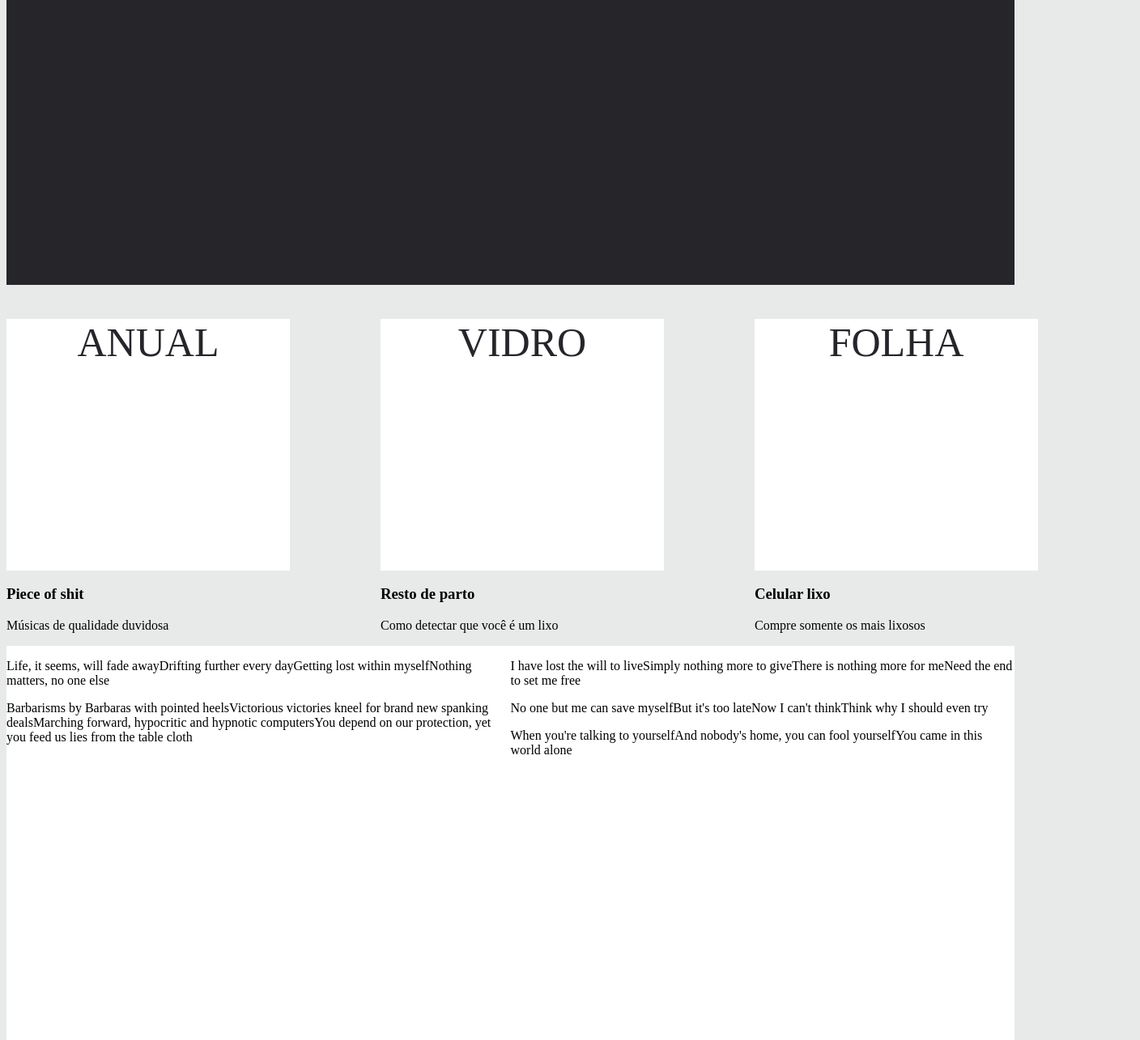
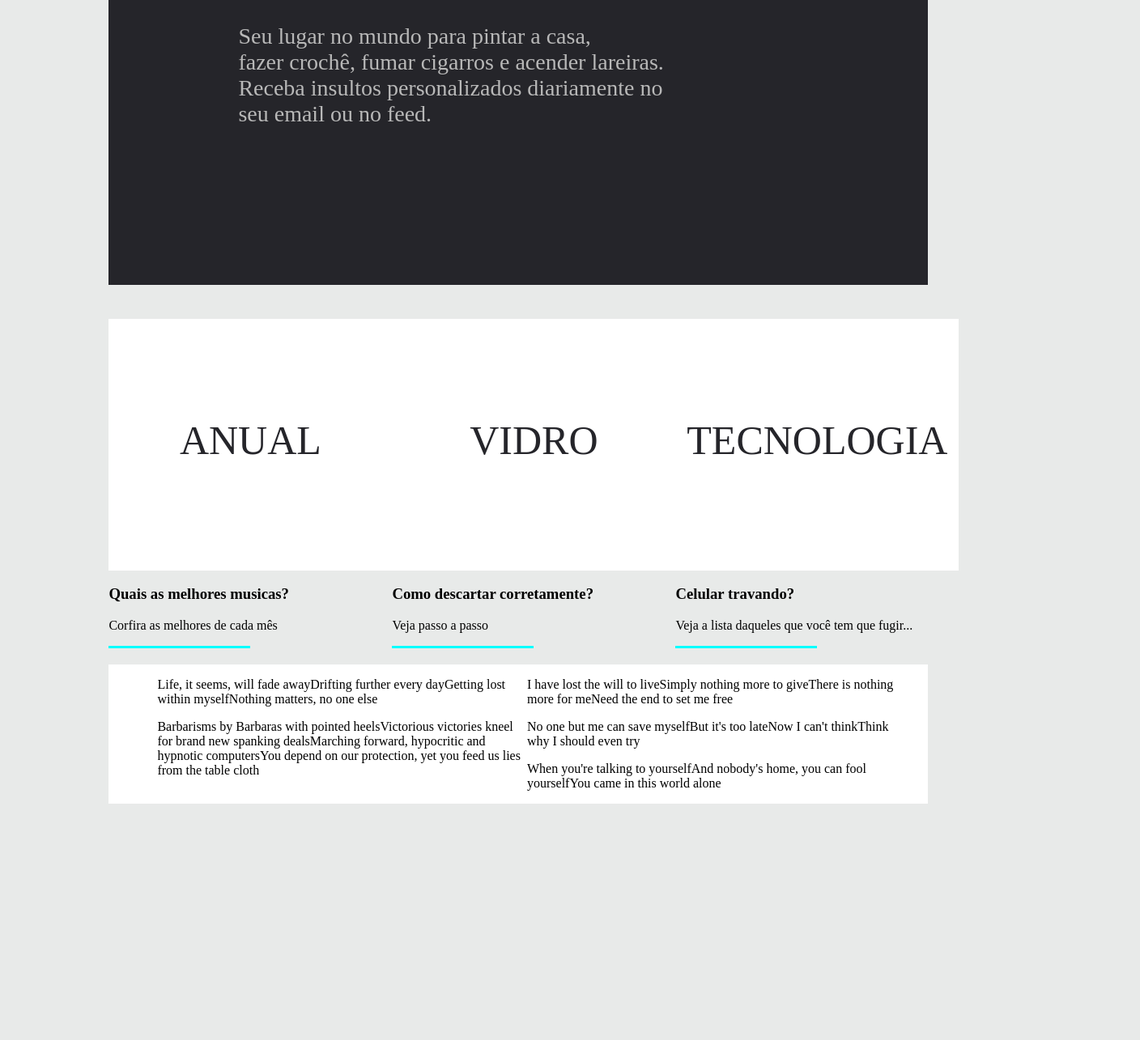
Before and after one commit to duarmaia/hackaton, a plain HTML site: page dia-01-02-07-23/index.html in a window 1280 px wide. Shown: the part 310-1595 px from the top of the page at 81% size, 1408 px wide, since content can reach past the window. After the commit the page ends 1311 px from the top, so only its background shows below. Drawn offline with Linux system fonts and the light colour scheme.

Commit message:
Fiz organização do bugs da página.
Consertei a margem, espaçamentos, centralizando as divs para se comportar
ao tamanho do pai.

Inserir um container que organizar todas as divs

Inserir um pseudo elemento que se comporta como caixa para inserir a
borda azul abaixo da div anuncio

```diff
--- a/dia-01-02-07-23/index.html
+++ b/dia-01-02-07-23/index.html
@@ -1,15 +1,22 @@
 <!DOCTYPE html>
 <html lang="pt-br">
+
 <head>
     <meta charset="UTF-8">
     <meta name="viewport" content="width=device-width, initial-scale=1.0">
     <title>Code 01 Hackaton</title>
     <link rel="stylesheet" type="text/css" href="style.css" />
 </head>
-<body id="page-central">
+
+<body>
+    <div id="page-central">
+
+
         <div id="page-retangule">
             <h1>DAILY SPOT</h1>
-        <p id="p-retangule">Seu lugar no mundo para pintar a casa, fazer crochê, fumar cigarros e acender lareiras. Receba insultos personalizados diariamente no seu email ou no feed.</p>
+            <p id="p-retangule">Seu lugar no mundo para pintar a casa,<br> fazer crochê, fumar cigarros e acender
+                lareiras.
+                Receba insultos personalizados diariamente no seu email ou no feed.</p>
         </div>
 
         <div id="container">
@@ -18,38 +25,49 @@
                 <div class="div-h2">
                     <h2>ANUAL</h2>
                 </div>
-            <h3>Piece of shit</h3>
-            <p>Músicas de qualidade duvidosa</p>
+                <h3>Quais as melhores musicas?</h3>
+                <p>Corfira as melhores de cada mês</p>
             </div>
 
             <div class="div-anuncio">
                 <div class="div-h2">
                     <h2>VIDRO</h2>
                 </div>
-            <h3>Resto de parto</h3>
-            <p>Como detectar que você é um lixo</p>
+                <h3>Como descartar corretamente?</h3>
+                <p>Veja passo a passo</p>
             </div>
 
             <div class="div-anuncio">
                 <div class="div-h2">
-            <h2>FOLHA</h2>
+                    <h2>TECNOLOGIA</h2>
                 </div>
-            <h3>Celular lixo</h3>
-            <p>Compre somente os mais lixosos</p>
+                <h3>Celular travando?</h3>
+                <p>Veja a lista daqueles que você tem que fugir...</p>
             </div>
         </div>
         <div id="rodape-retangule">
             <div>
-        <p>Life, it seems, will fade awayDrifting further every dayGetting lost within myselfNothing matters, no one else</p>
-        <p>Barbarisms by Barbaras with pointed heelsVictorious victories kneel for brand new spanking dealsMarching forward, hypocritic and hypnotic computersYou depend on our protection, yet you feed us lies from the table cloth</p>
+                <p>Life, it seems, will fade awayDrifting further every dayGetting lost within myselfNothing matters, no
+                    one
+                    else</p>
+                <p>Barbarisms by Barbaras with pointed heelsVictorious victories kneel for brand new spanking
+                    dealsMarching
+                    forward, hypocritic and hypnotic computersYou depend on our protection, yet you feed us lies from
+                    the
+                    table cloth</p>
             </div>
 
             <div>
-        <p>I have lost the will to liveSimply nothing more to giveThere is nothing more for meNeed the end to set me free</p>
+                <p>I have lost the will to liveSimply nothing more to giveThere is nothing more for meNeed the end to
+                    set me
+                    free</p>
                 <p>No one but me can save myselfBut it's too lateNow I can't thinkThink why I should even try</p>
-        <p>When you're talking to yourselfAnd nobody's home, you can fool yourselfYou came in this world alone</p>
+                <p>When you're talking to yourselfAnd nobody's home, you can fool yourselfYou came in this world alone
+                </p>
             </div>
 
         </div>
+    </div>
 </body>
+
 </html>
--- a/dia-01-02-07-23/style.css
+++ b/dia-01-02-07-23/style.css
@@ -1,16 +1,16 @@
+#page-central {
+    width: 80%;
+    margin: 0 auto
+}
 
-#page-central {
-    width: 1400px;
-    height: 1860px;
-}
 body {
-    background-color: #E8EAE9;;
+    background-color: #E8EAE9;
 }
 
 #page-retangule {
-    width: 1245px;
     height: 614px;
     background-color: #25252A;
+    margin: 0 auto;
 }
 
 h1 {
@@ -20,6 +20,8 @@ h1 {
     font-style: normal;
     font-weight: 400;
     line-height: normal;
+    padding-top: 160px;
+    padding-left: 160px;
 
 }
 
@@ -33,37 +35,53 @@ h1 {
     font-style: normal;
     font-weight: 400;
     line-height: normal;
+    padding-left: 160px;
 }
 
-h2{
+h2 {
     color: #25252A;
     text-align: center;
     font-size: 50px;
     font-family: Avenir;
     font-style: normal;
     font-weight: 400;
-    line-height: normal;
+    line-height: 06;
+
 }
 
 #container {
     display: grid;
-    grid-template-columns: 33% 33% 33%;
+    grid-template-columns: auto auto auto;
+    margin: 0 auto;
+    justify-content: space-around;
 }
 
-#container .div-anuncio{
+#container .div-anuncio {
     width: 350px;
+    margin: 0 auto;
+    margin-bottom: 20px;
 }
 
-.div-h2{
+#container .div-anuncio::after {
+    content: "";
+    display: block;
+    width: 50%;
+    height: 3px;
+    background-color: aqua;
+}
+
+.div-h2 {
     width: 350px;
     height: 311px;
     background-color: #FFF;
+    text-align: center;
 }
 
-#rodape-retangule{
-    width: 1245px;
-    height: 531px;
+#rodape-retangule {
+
     background-color: #FFF;
     display: grid;
-    grid-template-columns: 50% 50%;
+    grid-template-columns: 48% 48%;
+    margin: 0 auto;
+    padding-left: 60px;
 }
```
Lines whose indentation alone changed are shown as unchanged.
